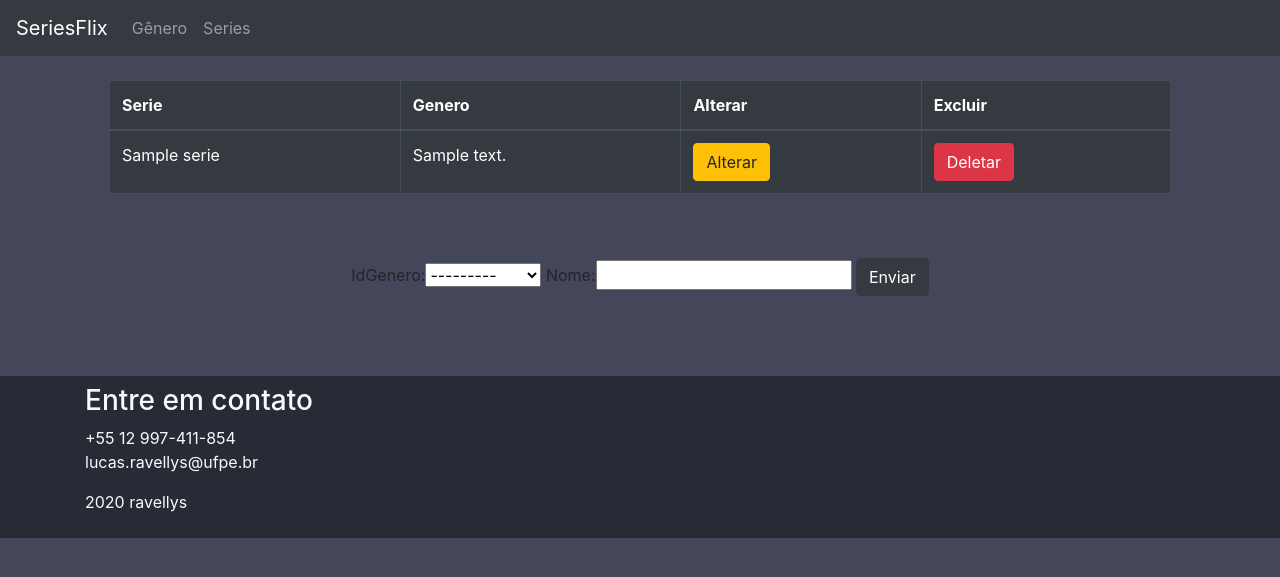
After one commit to ravellys/series_flix, a Django app: page /series/ in a window 1280 px wide. The commit adds this page. Shown: the top 577 px of the page. Run offline with Django 3.2, Linux system fonts and the light colour scheme; tables that the repository leaves empty hold one stand-in row (values such as "Sample post"); parts of the project's set-up code (start-up, migrations or seed data) failed here and were passed over; some libraries are stand-ins or nearby versions.

Commit message:
finalizando o app serie

```diff
--- a/serieflix_project/base/templates/base/base.html
+++ b/serieflix_project/base/templates/base/base.html
@@ -32,7 +32,7 @@
             <a class="nav-link" href="{% url 'genero:cadastro' %}">Gênero</a>
           </li>
           <li class="nav-item">
-            <a class="nav-link" href="#">Series</a>
+            <a class="nav-link" href="{% url 'series:cadastro' %}">Series</a>
           </li>
         </ul>
       </div>
--- /dev/null
+++ b/serieflix_project/series/admin.py
@@ -0,0 +1,4 @@
+from django.contrib import admin
+from serieflix_project.series.models import Serie
+
+admin.site.register(Serie)
--- /dev/null
+++ b/serieflix_project/series/apps.py
@@ -0,0 +1,5 @@
+from django.apps import AppConfig
+
+
+class SeriesConfig(AppConfig):
+    name = 'serieflix_project.series'
--- /dev/null
+++ b/serieflix_project/series/forms.py
@@ -0,0 +1,9 @@
+from django import forms
+
+from serieflix_project.series.models import Serie
+
+
+class SerieForm(forms.ModelForm):
+    class Meta:
+        model = Serie
+        fields = '__all__'
--- /dev/null
+++ b/serieflix_project/series/models.py
@@ -0,0 +1,9 @@
+from django.db import models
+
+
+class Serie(models.Model):
+    idGenero = models.ForeignKey("genero.Genero", on_delete=models.PROTECT)
+    nome = models.CharField(max_length=100)
+
+    def __str__(self):
+        return self.nome
--- /dev/null
+++ b/serieflix_project/series/templates/series/series.html
@@ -0,0 +1,78 @@
+{% extends 'base/base.html' %}
+{% load static %}
+{% block title %}SeriesFlix - Series{% endblock title %}
+
+
+{% block body %}
+
+    <main class="container p-4" >
+        <div class="container">
+            {% if series_records %}
+            <table class="table d-table table-bordered table-dark">
+              <thead>
+                <tr>
+                  <th scope="col">Serie</th>
+                  <th scope="col">Genero</th>
+                  <th scope="col">Alterar</th>
+                  <th scope="col">Excluir</th>
+                </tr>
+              </thead>
+              <tbody>
+                {% for serie in series_records %}
+                <tr>
+                  <td>{{ serie.nome }}</td>
+                  <td>{{ serie.idGenero.descricao }}</td>
+                  <td><button class="btn btn-warning" onclick="updateItem({{serie.id}})" >Alterar</button></td>
+                  <td><button class="btn btn-danger" onclick="deleteItem({{serie.id}})">Deletar</button></td>
+                </tr>
+                {% endfor %}
+              </tbody>
+            </table>
+            {% else %}
+            <h3 class="text-center"> Vazio </h3>
+            {% endif %}
+        </div>
+
+        <div class="container p-4">
+            <div class="p-4 row justify-content-center">
+                <div class="cols align-content-center">
+                    <form onsubmit="/series" method="post">
+
+                        {{ form }}
+                        {% csrf_token %}
+
+                        <input type="submit" id="name" class="btn btn-dark" value="Enviar" />
+                    </form>
+                </div>
+            </div>
+        </div>
+    </main>
+
+    <script>
+    function deleteItem(id){
+        <!-- seleciona o objeto desejado pelo value-->
+        const csrftoken = document.querySelector('[name=csrfmiddlewaretoken]').value;
+        <!-- Novo request-->
+        const request = new Request(
+        "/series/delete/"+id,
+        {headers: {'X-CSRFToken': csrftoken}}
+        );
+        fetch(request, {
+            method: 'DELETE',
+            mode: 'same-origin'
+        }).then(function(response) {
+            if(response.status===500){
+                alert("Não foi possível excluir. Gênero em uso.");
+            } else{
+                location.replace("/series")
+            }
+        })
+    }
+
+    function updateItem(id) {
+        location.replace("/series/update/"+id)
+    }
+
+    </script>
+
+{% endblock %}
--- /dev/null
+++ b/serieflix_project/series/tests.py
@@ -0,0 +1,3 @@
+# from django.test import TestCase
+
+# Create your tests here.
--- /dev/null
+++ b/serieflix_project/series/urls.py
@@ -0,0 +1,10 @@
+from django.urls import path
+
+from serieflix_project.series.views import cadastro, delete, update
+
+app_name = 'series'
+urlpatterns = [
+    path('', cadastro, name='cadastro'),
+    path('delete/<id>', delete, name='delete'),
+    path('update/<id>', update, name='update'),
+]
--- /dev/null
+++ b/serieflix_project/series/views.py
@@ -0,0 +1,51 @@
+from django.http import HttpResponseNotAllowed
+from django.shortcuts import render, redirect
+
+# Create your views here.
+from serieflix_project.series.forms import SerieForm
+from serieflix_project.series.models import Serie
+
+
+def cadastro(request):
+    form = SerieForm()
+    if request.method == 'POST':
+        form = SerieForm(request.POST)
+        if form.is_valid():
+            print('saving')
+            form.save(commit=True)
+            return redirect('/series')
+        else:
+            print("error")
+
+    series_records = Serie.objects.order_by('nome')
+    return render(request, 'series/series.html',
+                  context={"form": form, "series_records": series_records})
+
+
+def delete(request, id):
+    try:
+        Serie.objects.filter(id=id).delete()
+        form = Serie()
+        series_records = Serie.objects.order_by('nome')
+        data_dict = {"series_records": series_records, 'form': form}
+        return render(request, 'series/series.html', data_dict)
+    except not id:
+        return HttpResponseNotAllowed()
+
+
+def update(request, id):
+    item = Serie.objects.get(id=id)
+    if request.method == "GET":
+        form = SerieForm(initial={'nome': item.nome})
+        data_dict = {'form': form}
+        return render(request, 'series/series_update.html', data_dict)
+    else:
+        form = SerieForm(request.POST)
+        print(item)
+        item.nome = form.data['nome']
+        print(item)
+        item.idGenero.id = form.data['idGenero']
+        item.save()
+        serie_list = Serie.objects.order_by('nome')
+        data_dict = {"series_records": serie_list, 'form': form}
+        return render(request, 'series/series.html', data_dict)
--- a/serieflix_project/settings.py
+++ b/serieflix_project/settings.py
@@ -47,6 +47,7 @@ INSTALLED_APPS = [
     'django.contrib.staticfiles',
     'serieflix_project.base',
     'serieflix_project.genero',
+    'serieflix_project.series',
 ]
 
 MIDDLEWARE = [
--- a/serieflix_project/urls.py
+++ b/serieflix_project/urls.py
@@ -21,6 +21,7 @@ urlpatterns = [
     path('admin/', admin.site.urls),
     path('', include('serieflix_project.base.urls')),
     path('genero/', include('serieflix_project.genero.urls')),
+    path('series/', include('serieflix_project.series.urls')),
 ]
 
 if settings.DEBUG:
```
Also changed, not shown: serieflix_project/series/templates/series/series_update.html (added, +47 -0 lines), serieflix_project/series/__init__.py (added), serieflix_project/series/migrations/0001_initial.py (added), serieflix_project/series/migrations/__init__.py (added).
